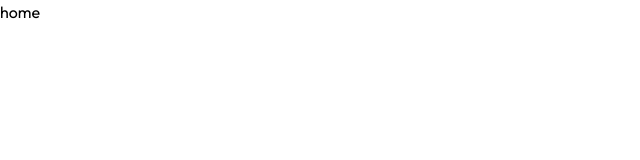
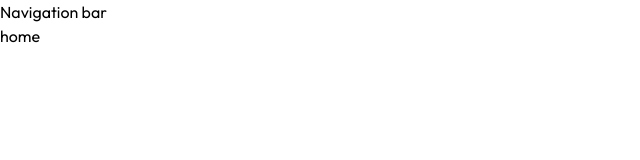
Before and after one commit to alizamaryam39/imagify-image-generator, a React (Vite) app in the folder client/: page / in a window 1280 px wide. Shown: the top 160 px of the page, without its empty margins (0-640 px from the left). Built offline with nearby package versions, Linux system fonts and the light colour scheme.

Commit message:
Aliza Maryam - Implemented Navbar component

```diff
--- a/client/src/App.jsx
+++ b/client/src/App.jsx
@@ -1,13 +1,15 @@
 import { Routes, Route } from 'react-router-dom'
 
 import Home from './pages/Home'
-import Result from './pages/Result';
-import BuyCredit from './pages/BuyCredit';
+import Result from './pages/Result'
+import BuyCredit from './pages/BuyCredit'
+import Navbar from './components/Navbar'
 
 const App = () => {
   return (
     <div className='px-4 sm:px-10 md:px-14 lg:px-28 min-h-screen bg-gradient-to-b
      from-teal-50 to-orange-50'>
+      <Navbar/>
       <Routes>
   <Route path='/' element={<Home />} />
   <Route path='/result' element={<Result />} />
--- /dev/null
+++ b/client/src/components/Navbar.jsx
@@ -0,0 +1,10 @@
+
+const Navbar = () => {
+  return (
+    <div>
+        Navigation bar
+        </div>
+  )
+}
+
+export default Navbar
```
